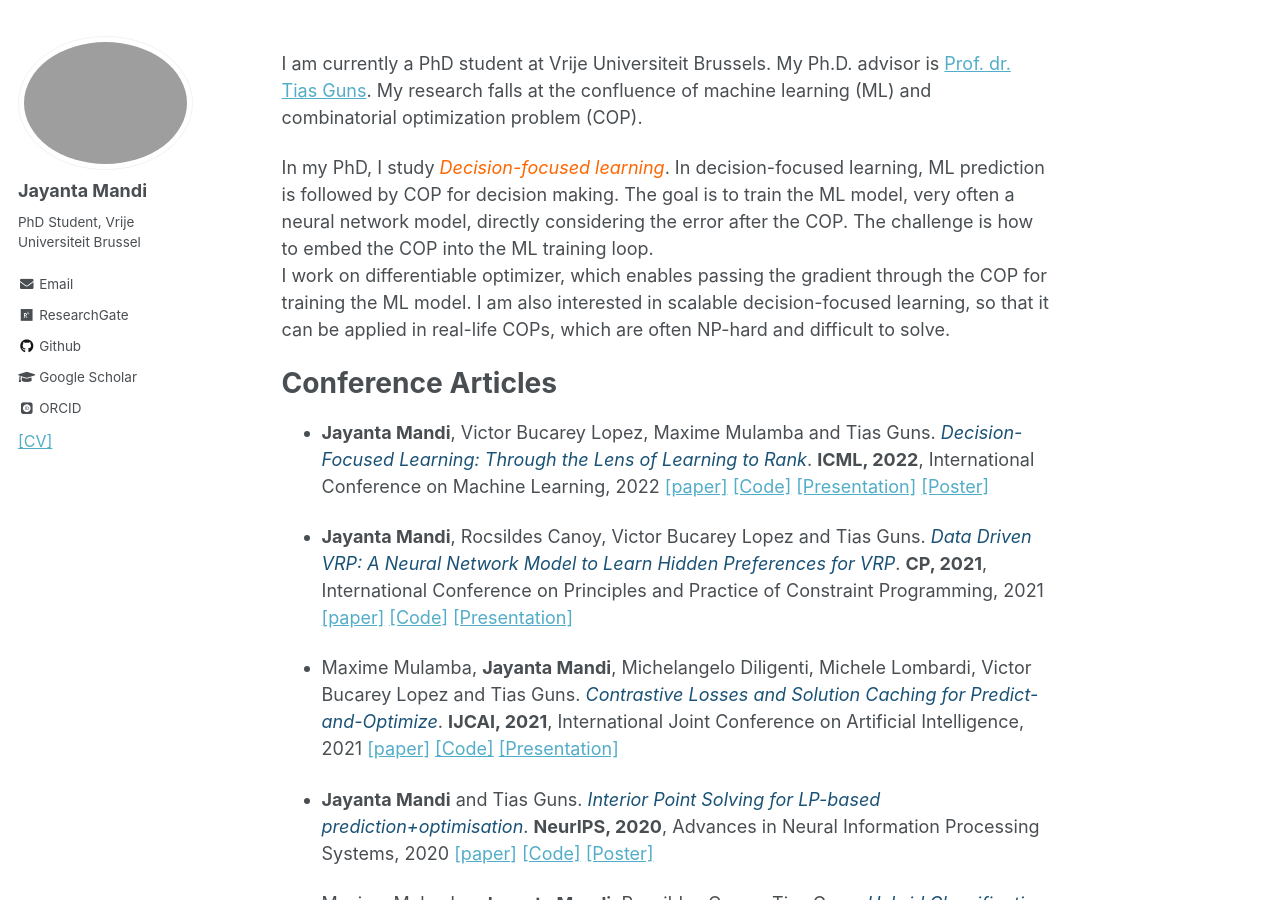
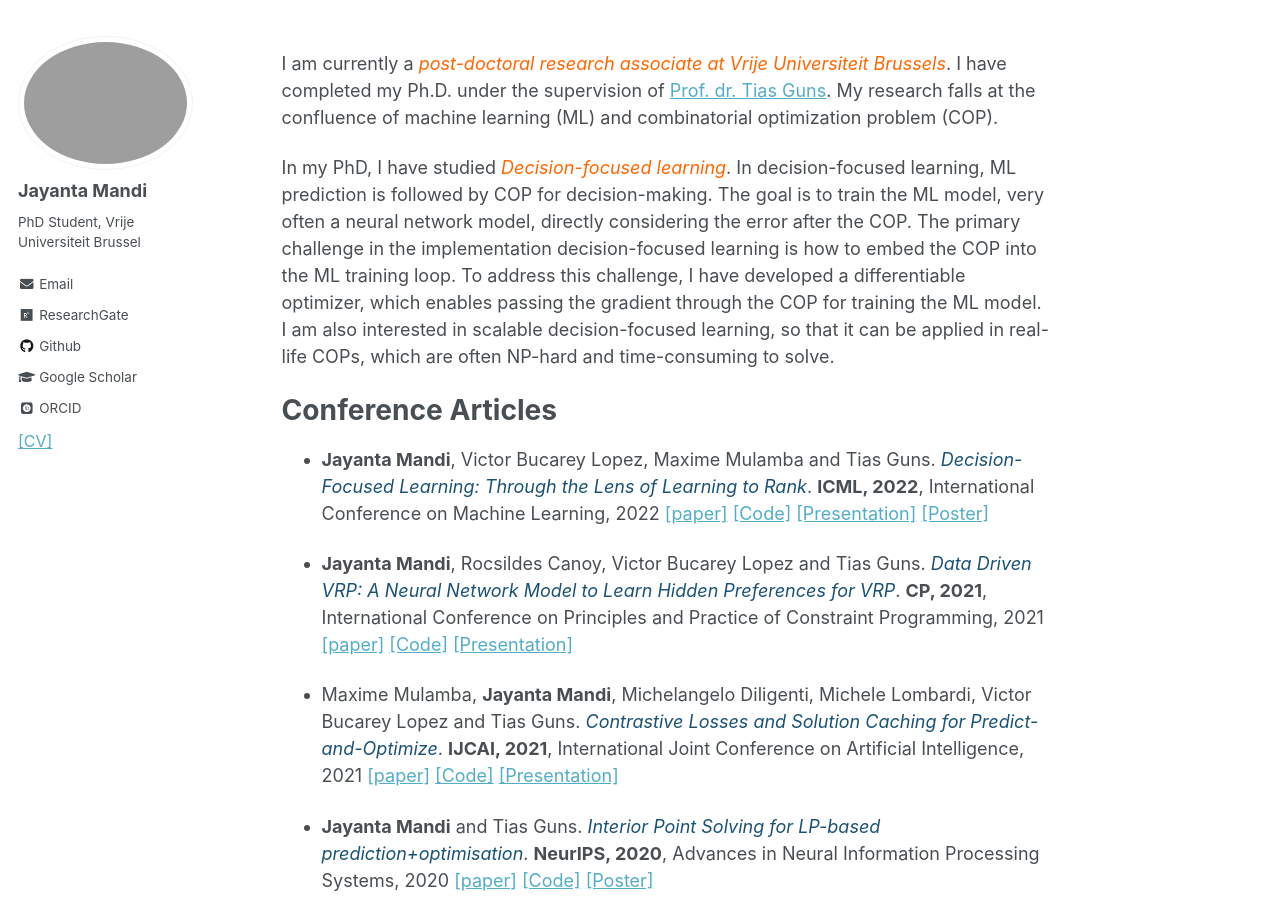
Before and after one commit to JayMan91/JayMan91.github.io, a Jekyll site: the page built from _pages/about.md, in a window 1280 px wide and 900 px high. Built offline with Jekyll 4.4.1, drawn with Linux system fonts in a browser that asks for light colours; some web fonts are replaced.

Commit message:
updated Phd

```diff
--- a/_pages/about.md
+++ b/_pages/about.md
@@ -8,12 +8,13 @@ redirect_from:
   - /about.html
 ---
 
-I am currently a PhD student at Vrije Universiteit Brussels. My Ph.D. advisor is [Prof. dr. Tias Guns](http://homepages.vub.ac.be/~tiasguns/). My research falls at the confluence of machine learning (ML) and combinatorial optimization problem (COP).
+I am currently a *<font color="#FF6600">post-doctoral research associate at Vrije Universiteit Brussels</font>*.
+I have completed my Ph.D. under the supervision of [Prof. dr. Tias Guns](http://homepages.vub.ac.be/~tiasguns/). My research falls at the confluence of machine learning (ML) and combinatorial optimization problem (COP).
 
-In my PhD, I study *<font color="#FF6600">Decision-focused learning</font>*. In decision-focused learning, ML prediction is followed by COP for decision making.
-The goal is to train the ML model, very often a neural network model, directly considering the error after the COP. The challenge is how to embed the COP into the ML training loop.
-I work on differentiable optimizer, which enables passing the gradient through the COP for training the ML model.
-I am also interested in scalable decision-focused learning, so that it can be applied in real-life COPs, which are often NP-hard and difficult to solve.
+In my PhD, I have studied *<font color="#FF6600">Decision-focused learning</font>*. In decision-focused learning, ML prediction is followed by COP for decision-making. The goal is to train the ML model, very often a neural network model, directly considering the error after the COP. The primary challenge in the implementation decision-focused learning is how to embed the COP into the ML training loop.
+To address this challenge, I have developed a differentiable optimizer, which enables passing the gradient through the COP for training the ML model. I am also interested in scalable decision-focused learning, so that it can be applied in real-life COPs, which are often NP-hard and time-consuming to solve.
+
+
 
 
 # Conference Articles
```
